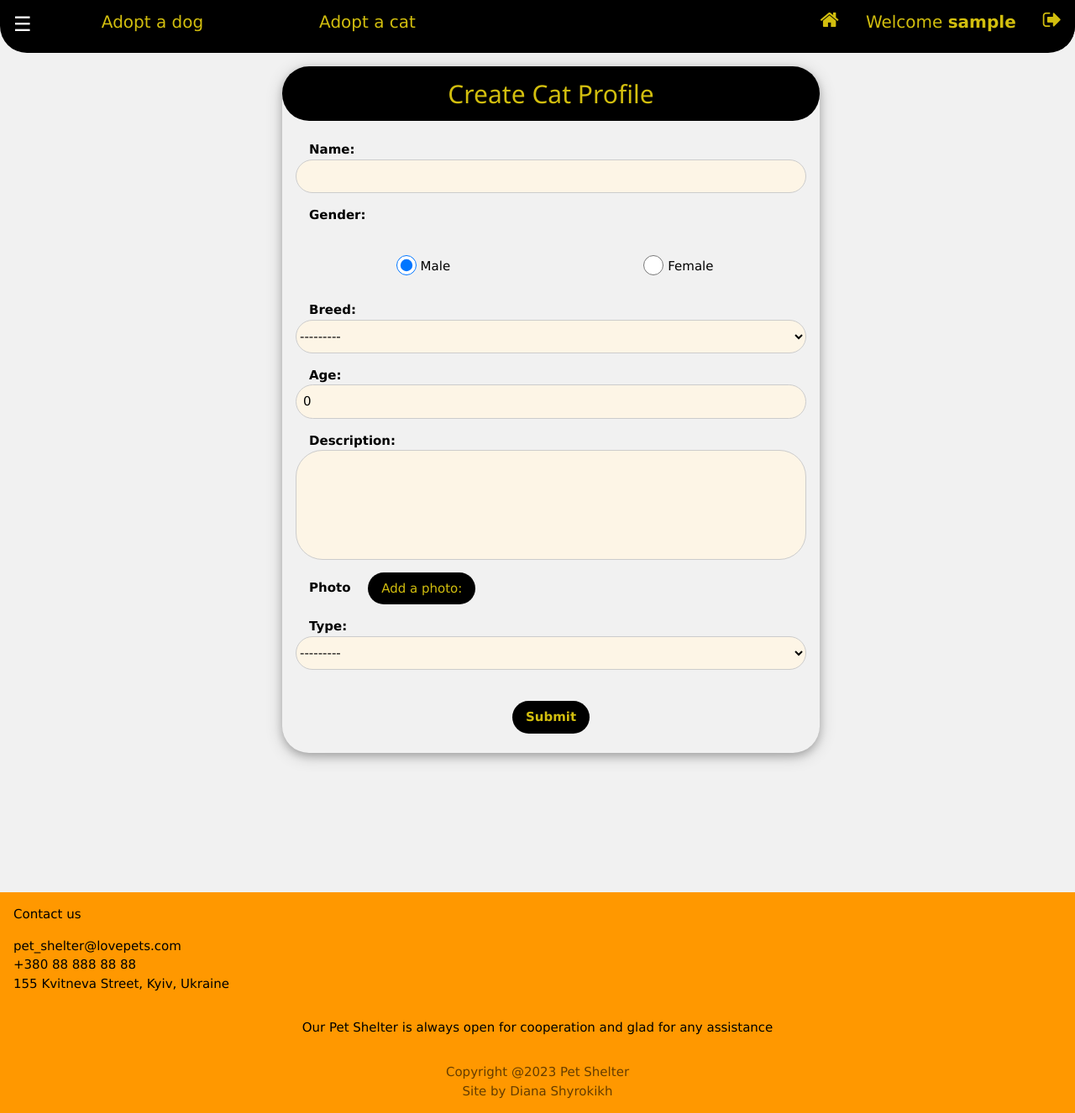
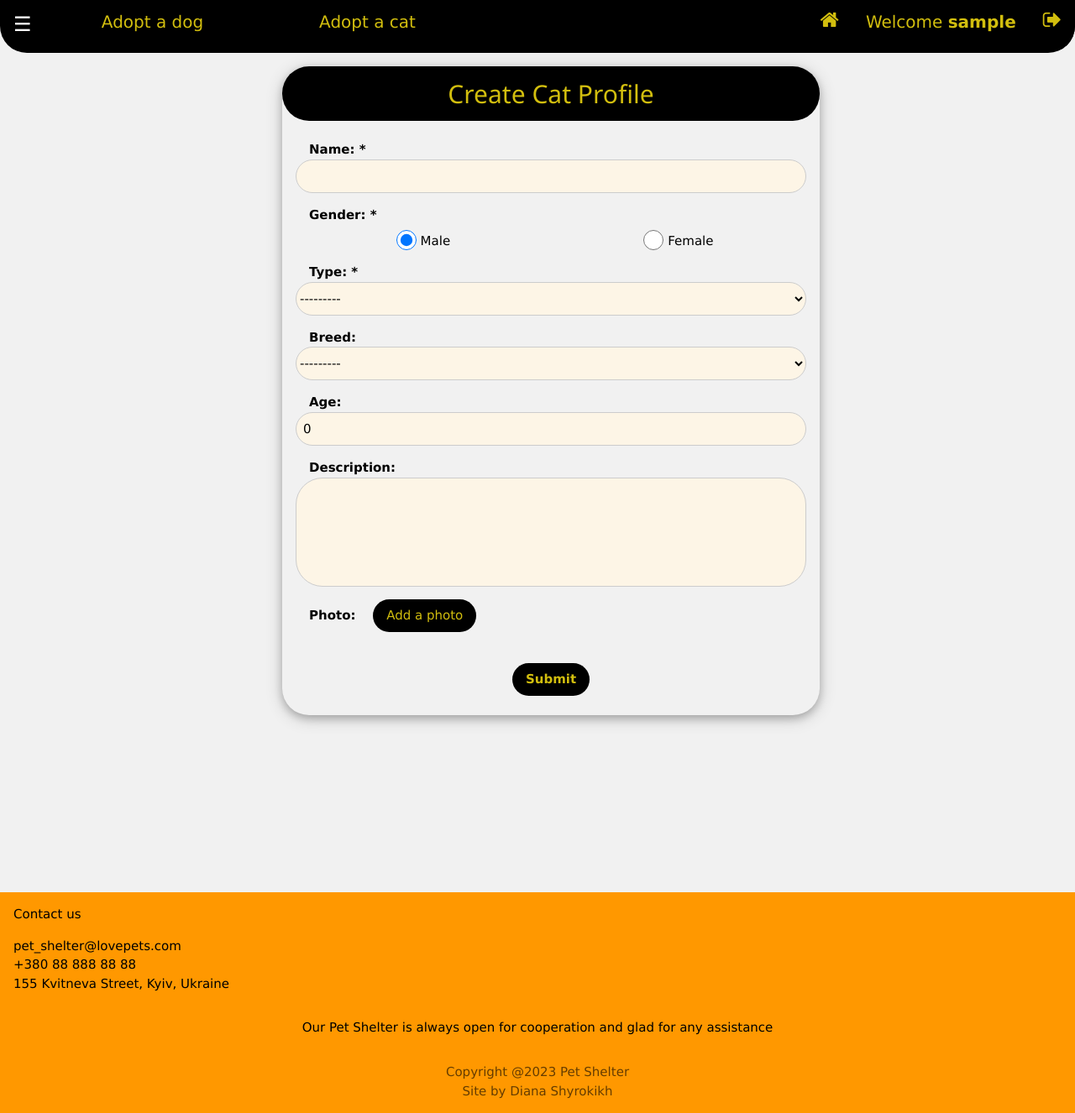
Before and after one commit to diana-shyrokikh/pet-shelter-site, a Django app: page /cats/create/ in a window 1280 px wide. Shown: the whole page at 84% size. Run offline with Django 4.2, Linux system fonts and the light colour scheme; a user stored in the database is signed in; tables that the repository leaves empty hold one stand-in row (values such as "Sample post").

Commit message:
Added pointers that indicate that field is required in cat_form.html

```diff
--- a/templates/shelter/cat_form.html
+++ b/templates/shelter/cat_form.html
@@ -13,25 +13,45 @@
 
         {% csrf_token %}
         <p>
-          <label for="name" class="w3-text-black w3-padding"><b>Name:</b></label>
+          <label for="name" class="w3-text-black w3-padding"><b>Name: *</b></label>
           <input id="name" class="w3-input w3-border w3-sand w3-round-xxlarge" name="name" type="text" {% if object %} value="{{ object.name }}" {% endif %} required>
+          {% if form.errors.name %}
+            {{ form.errors.name }}
+          {% endif %}
         </p>
-        <p>
-          <label class="w3-text-black w3-padding"><b>Gender:</b></label>
+        <div>
+          <label class="w3-text-black w3-padding"><b>Gender: *</b></label>
           <div class="w3-row w3-center">
-            <p class="w3-half">
+            <div class="w3-half">
               <label>
                 <input class="w3-radio" type="radio" name="gender" value="Male" checked {% if object.gender == "Male" %} checked {% endif %}>
                 Male
               </label>
-            </p>
-            <p class="w3-half">
+            </div>
+            <div class="w3-half">
               <label>
                 <input class="w3-radio" type="radio" name="gender" value="Female" {% if object.gender == "Female" %} checked {% endif %} required>
                 Female
               </label>
-            </p>
+            </div>
           </div>
+          {% if form.errors.gender %}
+            {{ form.errors.gender }}
+          {% endif %}
+        </div>
+        <p>
+          <label for="type" class="w3-text-black w3-padding"><b>Type: *</b></label>
+          <select id="type" class="w3-select w3-border w3-sand w3-round-xxlarge" name="type">
+            <option value="" disabled selected>Choose type</option>
+            {% if form.breed %}
+              {% for type in form.type %}
+                <option value="type">{{ type }}</option>
+              {% endfor %}
+            {% endif %}
+          </select>
+          {% if form.errors.type %}
+            {{ form.errors.type }}
+          {% endif %}
         </p>
         <p>
           <label for="breed" class="w3-text-black w3-padding"><b>Breed:</b></label>
@@ -43,32 +63,33 @@
               {% endfor %}
             {% endif %}
           </select>
+          {% if form.errors.breed %}
+            {{ form.errors.breed }}
+          {% endif %}
         </p>
         <p>
           <label for="age" class="w3-text-black w3-padding"><b>Age:</b></label>
           <input id="age" class="w3-input w3-border w3-sand w3-round-xxlarge" name="age" type="number" {% if object %} value="{{ object.age }}" {% else %} value="0" {% endif %}>
+          {% if form.errors.age %}
+            {{ form.errors.age }}
+          {% endif %}
         </p>
         <p>
           <label for="description" class="w3-text-black w3-padding"><b>Description:</b></label>
           <textarea id="description" class="w3-input w3-border w3-sand w3-round-xxlarge" name="description" rows="5" cols="40" style="resize: none;">
             {% if object %} {{ object.description }} {% endif %}
           </textarea>
+          {% if form.errors.description %}
+            {{ form.errors.description }}
+          {% endif %}
         </p>
         <p>
-          <label class="w3-text-black w3-padding"><b>Photo</b></label>
-          <label for="photo" class="w3-button w3-black w3-text-yellow w3-round-xxlarge w3-padding">Add a photo:</label>
+          <label class="w3-text-black w3-padding"><b>Photo:</b></label>
+          <label for="photo" class="w3-button w3-black w3-text-yellow w3-round-xxlarge w3-padding">Add a photo</label>
           <input id="photo" class="w3-border w3-sand w3-round-xxlarge" name="photo" type="file" style="display: none;">
-        </p>
-        <p>
-          <label for="type" class="w3-text-black w3-padding"><b>Type:</b></label>
-          <select id="type" class="w3-select w3-border w3-sand w3-round-xxlarge" name="type">
-            <option value="" disabled selected>Choose type</option>
-            {% if form.breed %}
-              {% for type in form.type %}
-                <option value="type">{{ type }}</option>
-              {% endfor %}
-            {% endif %}
-          </select>
+          {% if form.errors.photo %}
+            {{ form.errors.photo }}
+          {% endif %}
         </p>
         <p class="w3-center">
           <br><button class="w3-btn w3-black w3-text-yellow w3-round-xxlarge" type="submit"><b>Submit</b></button>
```
